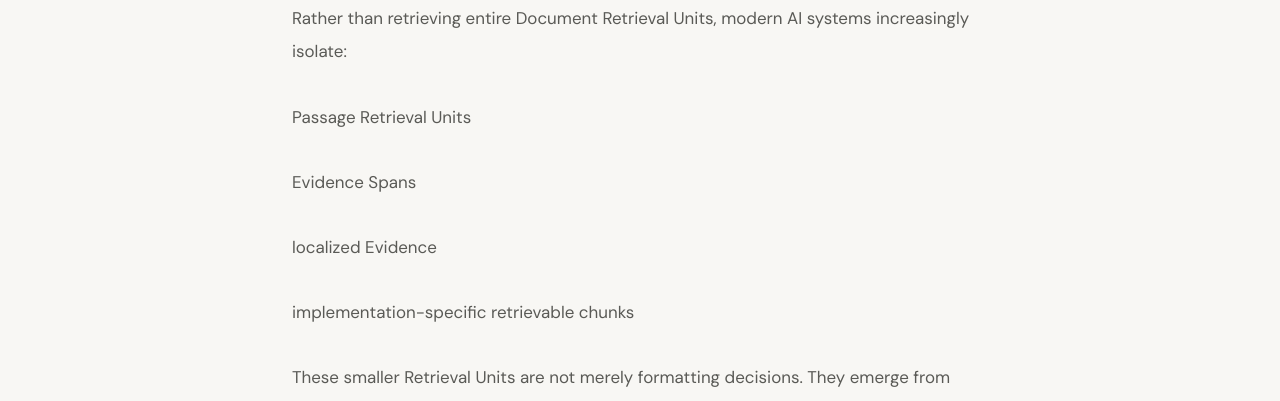
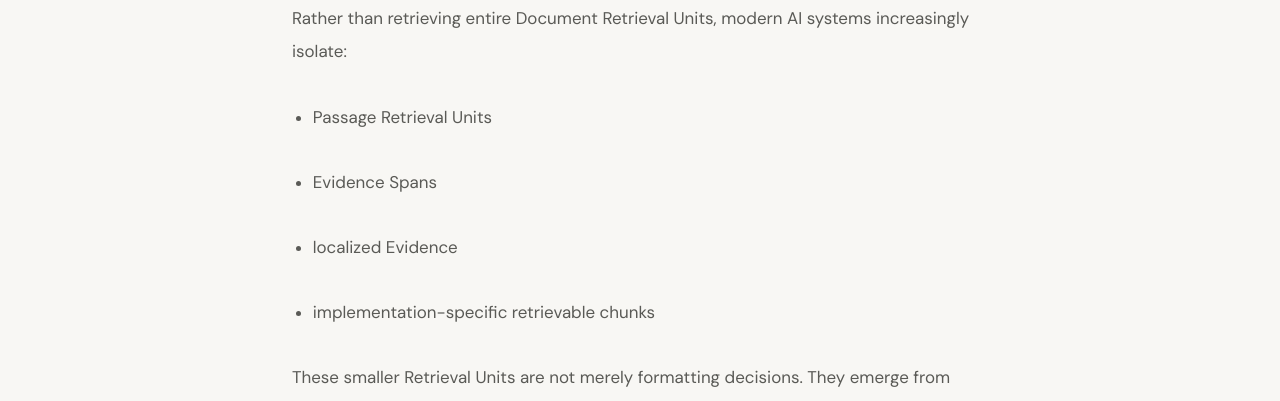
Before and after one commit to abhishu5/abhishekkumar.org, a Jekyll site: the page built from posts/why-ai-systems-retrieve-passages-instead-of-pages.md, in a window 1280 px wide and 900 px high, scrolled down 2392 px. Shown: the part 150-551 px from the top of the window. Built offline with Jekyll 4.4.1, drawn with Linux system fonts in a browser that asks for light colours.

```diff
--- a/posts/why-ai-systems-retrieve-passages-instead-of-pages.md
+++ b/posts/why-ai-systems-retrieve-passages-instead-of-pages.md
@@ -40,13 +40,13 @@ As retrieval becomes upstream infrastructure for generation systems, the Retriev
 
 Rather than retrieving entire Document Retrieval Units, modern AI systems increasingly isolate:
 
-Passage Retrieval Units
+* Passage Retrieval Units
 
-Evidence Spans
+* Evidence Spans
 
-localized Evidence
+* localized Evidence
 
-implementation-specific retrievable chunks
+* implementation-specific retrievable chunks
 
 These smaller Retrieval Units are not merely formatting decisions. They emerge from operational pressures inside modern retrieval architectures.
 
```
